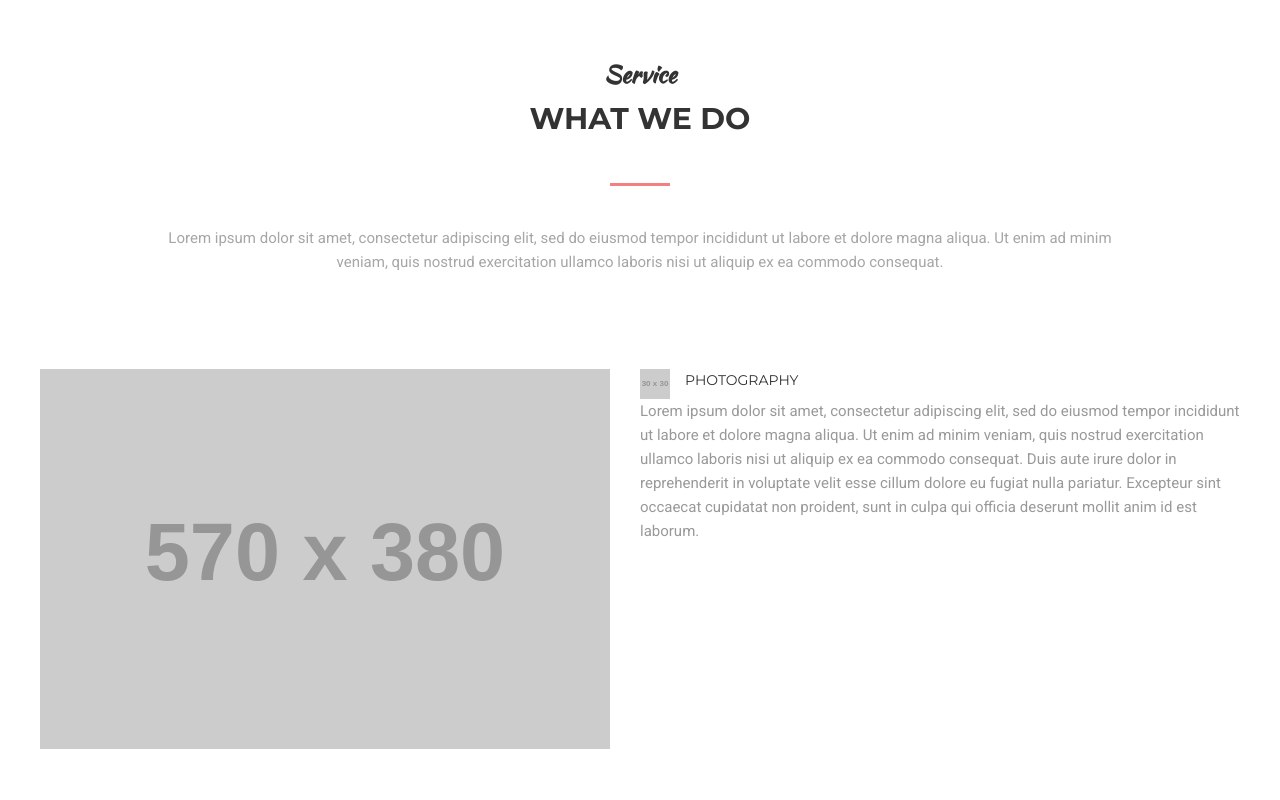
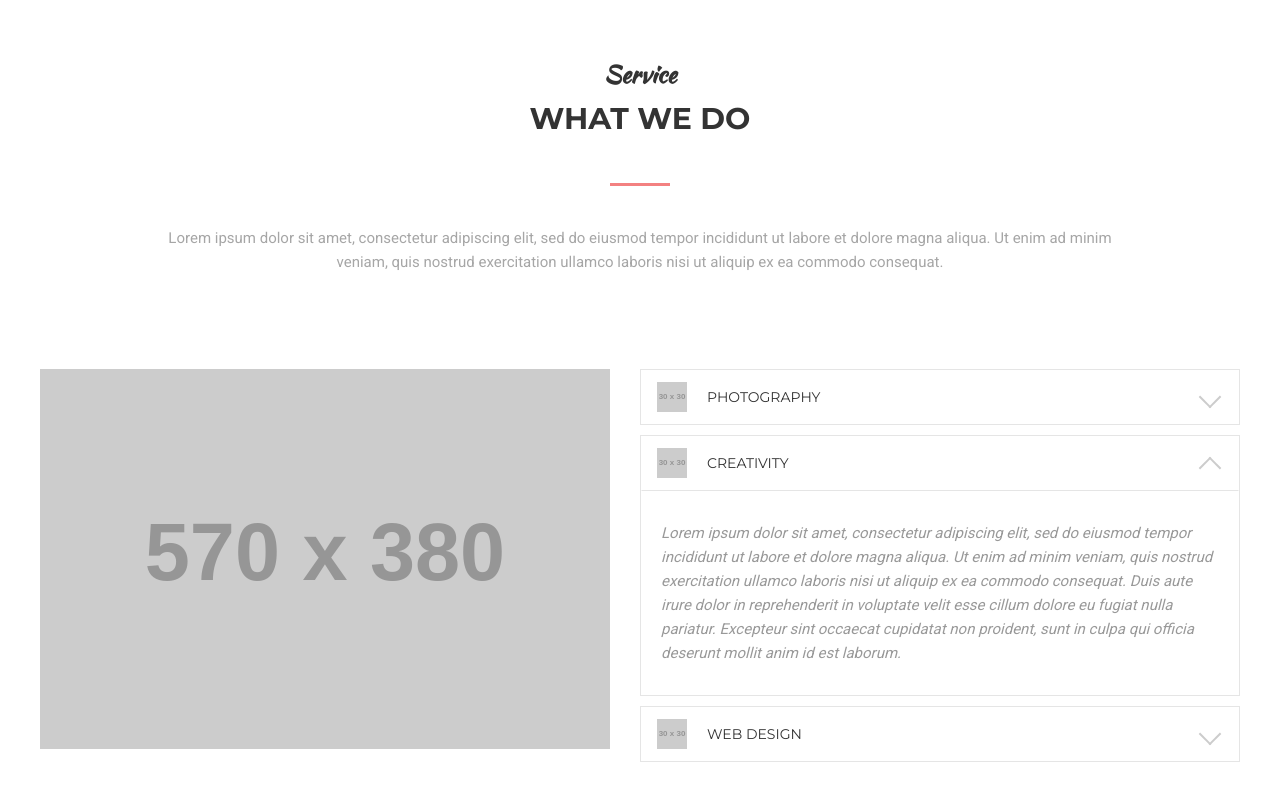
Before and after one commit to Lenarqa/someLending, a plain HTML site: page index.html in a window 1280 px wide. Shown: the part 3410-4210 px from the top of the page. Drawn offline with Linux system fonts and the light colour scheme; placeholder pictures from the web are drawn by us.

Commit message:
Finish wedo section

```diff
--- a/assets/css/style.css
+++ b/assets/css/style.css
@@ -404,12 +404,63 @@ nav a:hover:after{
     width: 50%;
 }
 
+/* accordion */
 .accordion{
 
 }
 
+.accordion-item{
+    border: 1px solid #e5e5e5;
+    margin-bottom: 10px;
+}
+
+.accordion-item.active
+.accordion-contant{
+    display: block;
+}
+.accordion-item.active
+.accordion-header{
+    border-bottom-color: #e5e5e5;
+}
+
+.accordion-item.active
+.accordion-header::after{
+    transform: translateY(-50%) rotate(-45deg);
+    margin-top: 5px;
+}
+
 .accordion-header{
     display: flex;
+    padding: 15px 20px 15px 50px;
+    position: relative;
+    border: 1px solid transparent;
+
+    cursor: pointer;
+}
+
+.accordion-header::after{
+    content: "";
+    display: block;
+    width: 16px;
+    height: 16px;
+    border-top: 2px solid #ccc;
+    border-right: 2px solid #ccc;
+    background-color: none;
+
+    position: absolute;
+    top: 50%;
+    transform: translateY(-50%) rotate(135deg);
+    right: 20px;
+}
+
+.accordion-icon{
+    position: absolute;
+    left: 15px;
+    top: 50%;
+    z-index: 1;
+
+    transform: translateY(-50%);
+
 }
 
 .accordion-title{
@@ -423,7 +474,10 @@ nav a:hover:after{
 
 .accordion-contant{
     font-family: 'Roboto', sans-serif;
+    font-style: italic;
     font-size: 15px;
     font-weight: 300;
     color: #999;
+    padding: 15px 20px;
+    display: none;
 }
--- a/index.html
+++ b/index.html
@@ -4,6 +4,7 @@
     <meta charset="UTF-8">
     <meta name="viewport" content="width=device-width, initial-scale=1.0">
     <link rel="stylesheet" href="assets/css/style.css">
+    <link href="https://fonts.googleapis.com/css2?family=Montserrat:ital,wght@1,300&display=swap" rel="stylesheet">
     <link href="https://fonts.googleapis.com/css2?family=Kaushan+Script&family=Montserrat:wght@400;700&display=swap" rel="stylesheet">
     <link href="https://fonts.googleapis.com/css2?family=Roboto&display=swap" rel="stylesheet">
     <title>Mogo</title>
@@ -204,10 +205,13 @@
         </div>
 
         <div class="wedo">
+
             <div class="wedo-item wedo-man-img">
                 <!-- <img src="assets/img/weDo/man_03.png" alt="manAndWall"> -->
                 <img src="https://via.placeholder.com/570x380" alt="manWithPhoto">
             </div>
+
+
             <div class="wedo-item">
                 <div class="accordion">
                     <div class="accordion-item">
@@ -218,14 +222,43 @@
                             </div>
                         </div>
                         <div class="accordion-contant">
-                            Lorem ipsum dolor sit amet, consectetur adipiscing elit, sed do eiusmod tempor incididunt ut labore et dolore magna aliqua. Ut enim ad minim veniam, quis nostrud exercitation ullamco laboris nisi ut aliquip ex ea commodo consequat. Duis aute irure dolor in reprehenderit in voluptate velit esse cillum dolore eu fugiat nulla pariatur. Excepteur sint occaecat cupidatat non proident, sunt in culpa qui officia deserunt mollit anim id est laborum.
+                            <p>
+                                Lorem ipsum dolor sit amet, consectetur adipiscing elit, sed do eiusmod tempor incididunt ut labore et dolore magna aliqua. Ut enim ad minim veniam, quis nostrud exercitation ullamco laboris nisi ut aliquip ex ea commodo consequat. Duis aute irure dolor in reprehenderit in voluptate velit esse cillum dolore eu fugiat nulla pariatur. Excepteur sint occaecat cupidatat non proident, sunt in culpa qui officia deserunt mollit anim id est laborum.
+                            </p>
                         </div>
                     </div>
-                    <div class="accordion-item"></div>
-                    <div class="accordion-item"></div>
+
+                    <div class="accordion-item active">
+                        <div class="accordion-header">
+                            <img class="accordion-icon"  src="https://via.placeholder.com/30" alt="icon">
+                            <div class="accordion-title">
+                                creativity
+                            </div>
+                        </div>
+                        <div class="accordion-contant">
+                            <p>
+                                Lorem ipsum dolor sit amet, consectetur adipiscing elit, sed do eiusmod tempor incididunt ut labore et dolore magna aliqua. Ut enim ad minim veniam, quis nostrud exercitation ullamco laboris nisi ut aliquip ex ea commodo consequat. Duis aute irure dolor in reprehenderit in voluptate velit esse cillum dolore eu fugiat nulla pariatur. Excepteur sint occaecat cupidatat non proident, sunt in culpa qui officia deserunt mollit anim id est laborum.
+                            </p>
+                        </div>
+                    </div>
+
+                    <div class="accordion-item">
+                        <div class="accordion-header">
+                            <img class="accordion-icon"  src="https://via.placeholder.com/30" alt="icon">
+                            <div class="accordion-title">
+                                web design
+                            </div>
+                        </div>
+                        <div class="accordion-contant">
+                            <p>
+                                Lorem ipsum dolor sit amet, consectetur adipiscing elit, sed do eiusmod tempor incididunt ut labore et dolore magna aliqua. Ut enim ad minim veniam, quis nostrud exercitation ullamco laboris nisi ut aliquip ex ea commodo consequat. Duis aute irure dolor in reprehenderit in voluptate velit esse cillum dolore eu fugiat nulla pariatur. Excepteur sint occaecat cupidatat non proident, sunt in culpa qui officia deserunt mollit anim id est laborum.
+                            </p>
+                        </div>
+                    </div>
+
                 </div>
-            </div>
-        </div>
+            </div> <!-- wedo-item -->
+        </div> <!--  wedo -->
     </div>
 </section>
 
```
